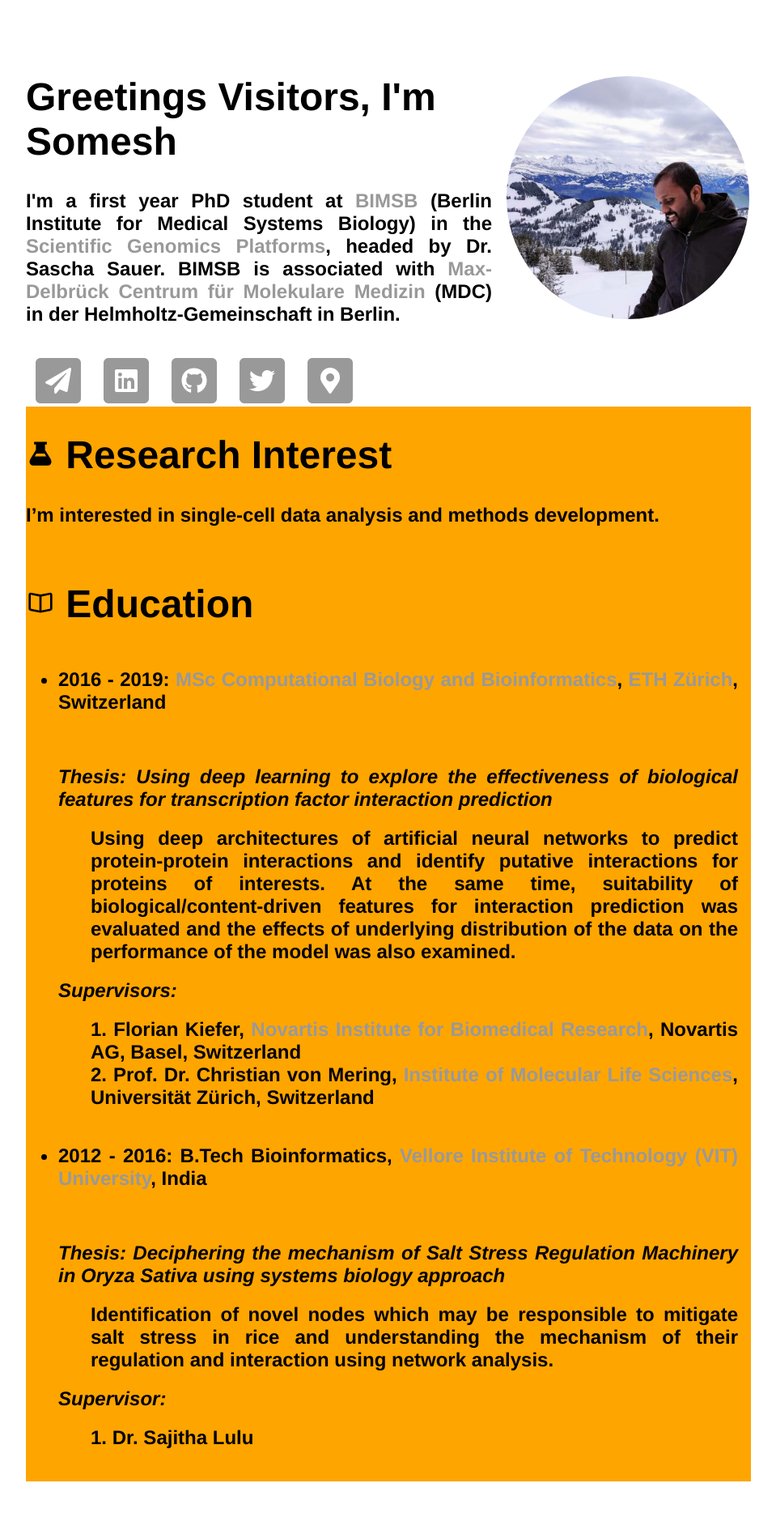
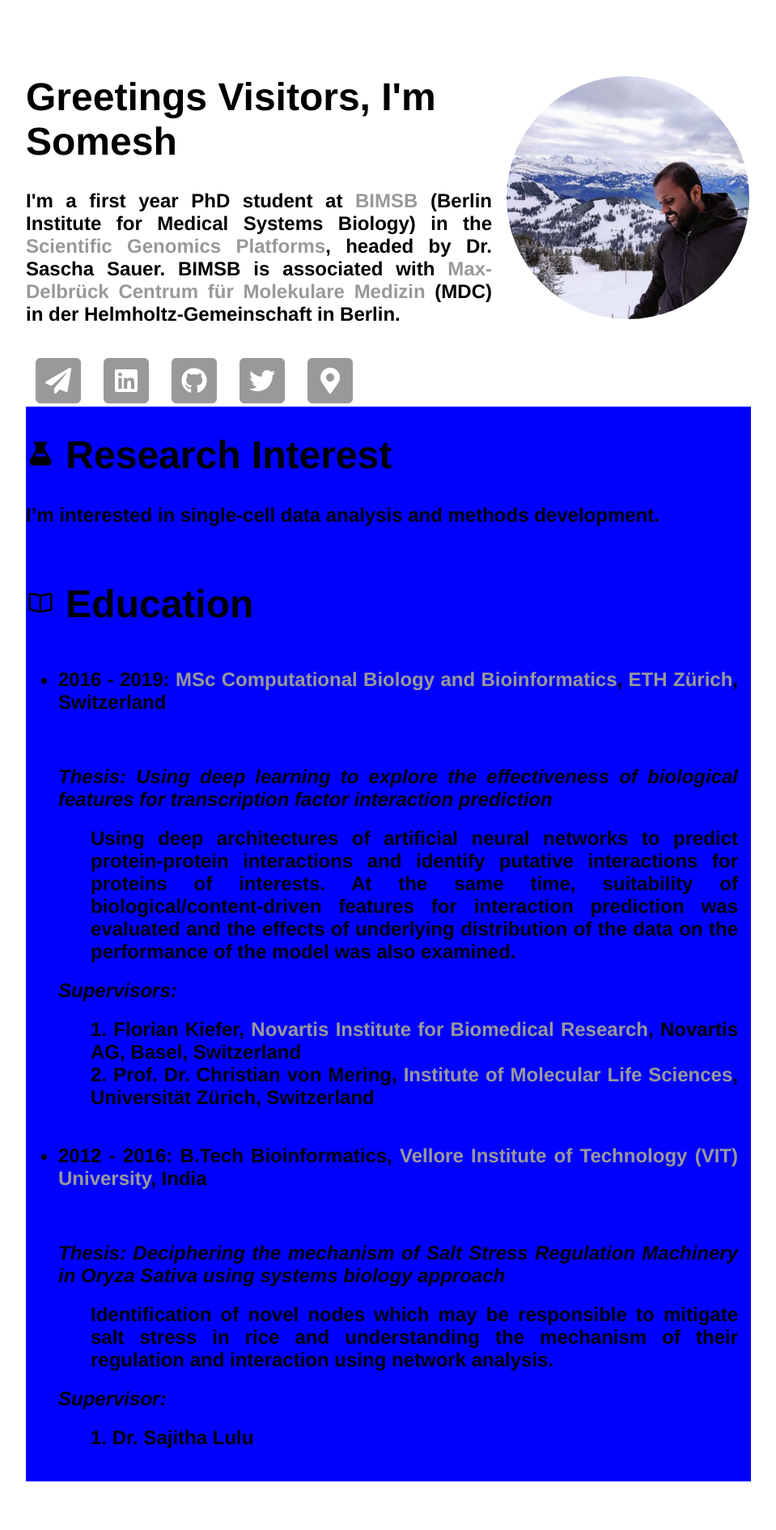
Before and after one commit to saisomesh2594/saisomesh2594.github.io, a Jekyll site: the page built from index.html, in a window 1280 px wide. Shown: the whole page at 81% size, without its empty margins (160-1119 px from the left). Built offline with Jekyll 4.4.1, drawn with Linux system fonts in a browser that asks for light colours.

Commit message:
Update main.css

```diff
--- a/css/main.css
+++ b/css/main.css
@@ -91,7 +91,7 @@ footer {
 
 #main-container {
 	overflow: auto;
-	background: ORANGE;
+	background: BLUE;
 }
 
 article {
```
